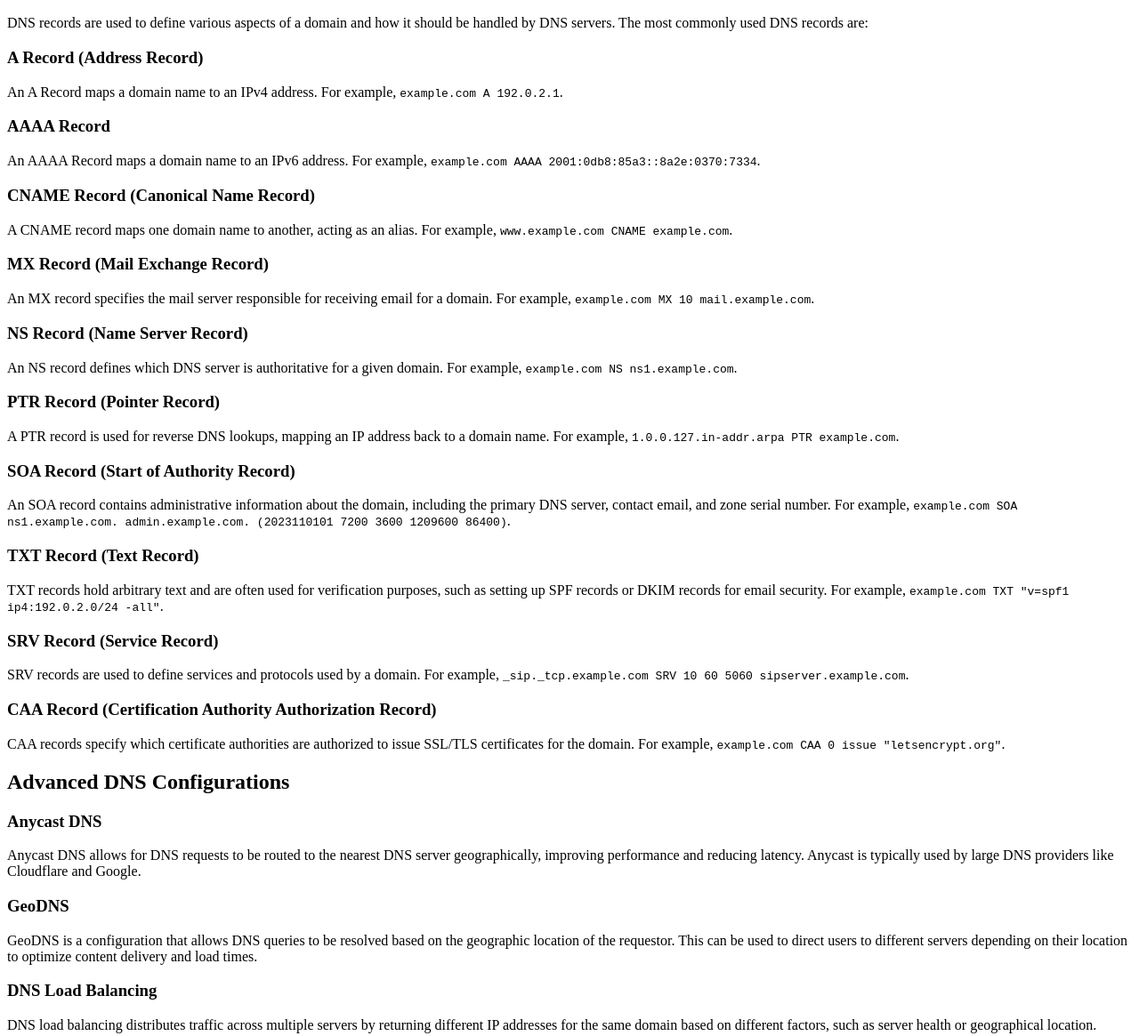
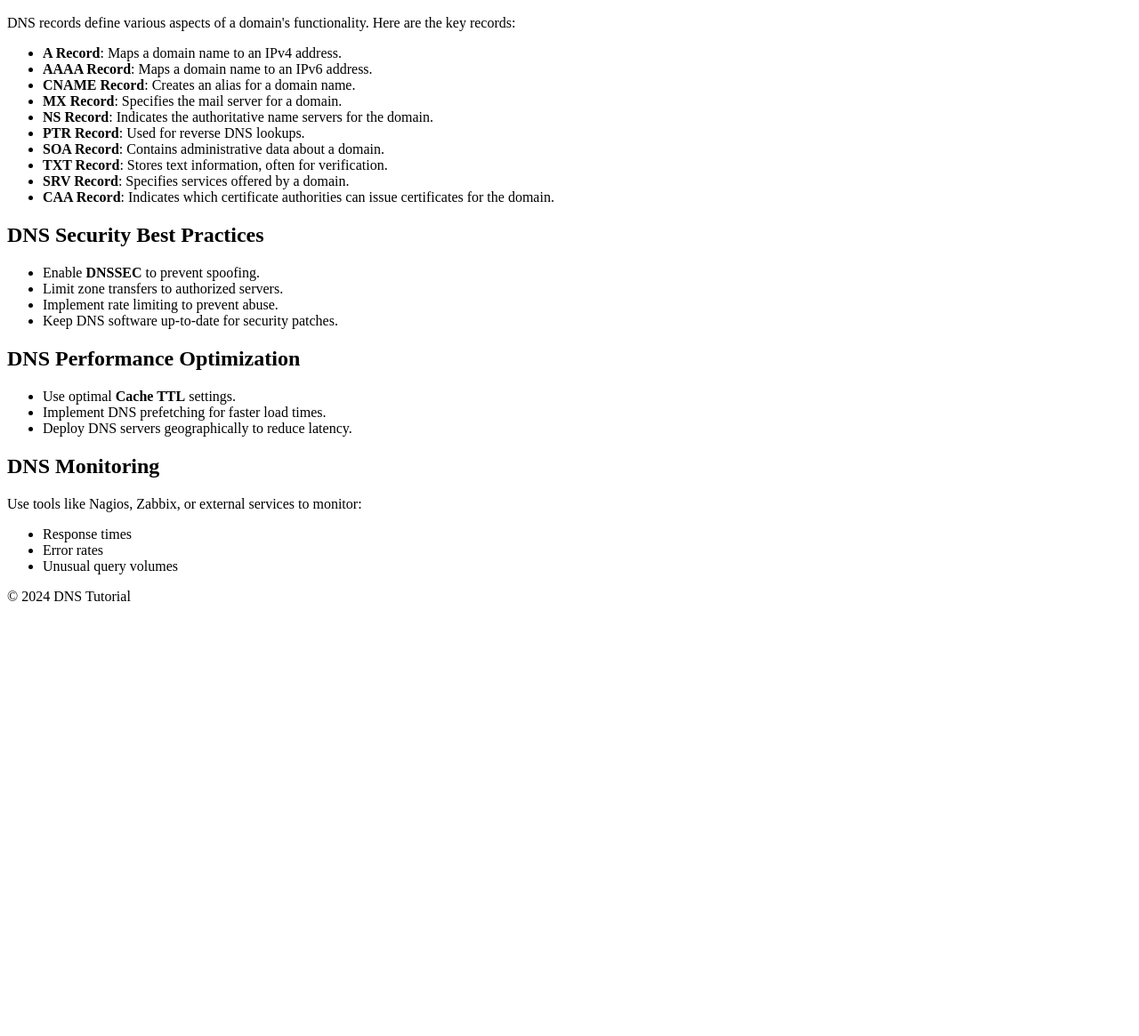
Before and after one commit to 37397398371280/DNS-Server-Tutorial, a plain HTML site: page index.html in a window 1280 px wide. Shown: the part 743-1908 px from the top of the page at 89% size. After the commit the page ends 1439 px from the top, so only its background shows below. Drawn offline with Linux system fonts and the light colour scheme.

Commit message:
Update index.html

```diff
--- a/index.html
+++ b/index.html
@@ -54,94 +54,55 @@
         <!-- DNS Records -->
         <section id="dns-records">
             <h2>DNS Records Explained</h2>
-            <p>DNS records are used to define various aspects of a domain and how it should be handled by DNS servers. The most commonly used DNS records are:</p>
-
-            <h3>A Record (Address Record)</h3>
-            <p>An A Record maps a domain name to an IPv4 address. For example, <code>example.com A 192.0.2.1</code>.</p>
-
-            <h3>AAAA Record</h3>
-            <p>An AAAA Record maps a domain name to an IPv6 address. For example, <code>example.com AAAA 2001:0db8:85a3::8a2e:0370:7334</code>.</p>
-
-            <h3>CNAME Record (Canonical Name Record)</h3>
-            <p>A CNAME record maps one domain name to another, acting as an alias. For example, <code>www.example.com CNAME example.com</code>.</p>
-
-            <h3>MX Record (Mail Exchange Record)</h3>
-            <p>An MX record specifies the mail server responsible for receiving email for a domain. For example, <code>example.com MX 10 mail.example.com</code>.</p>
-
-            <h3>NS Record (Name Server Record)</h3>
-            <p>An NS record defines which DNS server is authoritative for a given domain. For example, <code>example.com NS ns1.example.com</code>.</p>
-
-            <h3>PTR Record (Pointer Record)</h3>
-            <p>A PTR record is used for reverse DNS lookups, mapping an IP address back to a domain name. For example, <code>1.0.0.127.in-addr.arpa PTR example.com</code>.</p>
-
-            <h3>SOA Record (Start of Authority Record)</h3>
-            <p>An SOA record contains administrative information about the domain, including the primary DNS server, contact email, and zone serial number. For example, <code>example.com SOA ns1.example.com. admin.example.com. (2023110101 7200 3600 1209600 86400)</code>.</p>
-
-            <h3>TXT Record (Text Record)</h3>
-            <p>TXT records hold arbitrary text and are often used for verification purposes, such as setting up SPF records or DKIM records for email security. For example, <code>example.com TXT "v=spf1 ip4:192.0.2.0/24 -all"</code>.</p>
-
-            <h3>SRV Record (Service Record)</h3>
-            <p>SRV records are used to define services and protocols used by a domain. For example, <code>_sip._tcp.example.com SRV 10 60 5060 sipserver.example.com</code>.</p>
-
-            <h3>CAA Record (Certification Authority Authorization Record)</h3>
-            <p>CAA records specify which certificate authorities are authorized to issue SSL/TLS certificates for the domain. For example, <code>example.com CAA 0 issue "letsencrypt.org"</code>.</p>
-        </section>
-
-        <!-- Advanced Configurations -->
-        <section id="advanced-config">
-            <h2>Advanced DNS Configurations</h2>
-            <h3>Anycast DNS</h3>
-            <p>Anycast DNS allows for DNS requests to be routed to the nearest DNS server geographically, improving performance and reducing latency. Anycast is typically used by large DNS providers like Cloudflare and Google.</p>
-
-            <h3>GeoDNS</h3>
-            <p>GeoDNS is a configuration that allows DNS queries to be resolved based on the geographic location of the requestor. This can be used to direct users to different servers depending on their location to optimize content delivery and load times.</p>
-
-            <h3>DNS Load Balancing</h3>
-            <p>DNS load balancing distributes traffic across multiple servers by returning different IP addresses for the same domain based on different factors, such as server health or geographical location.</p>
+            <p>DNS records define various aspects of a domain's functionality. Here are the key records:</p>
+            <ul>
+                <li><strong>A Record</strong>: Maps a domain name to an IPv4 address.</li>
+                <li><strong>AAAA Record</strong>: Maps a domain name to an IPv6 address.</li>
+                <li><strong>CNAME Record</strong>: Creates an alias for a domain name.</li>
+                <li><strong>MX Record</strong>: Specifies the mail server for a domain.</li>
+                <li><strong>NS Record</strong>: Indicates the authoritative name servers for the domain.</li>
+                <li><strong>PTR Record</strong>: Used for reverse DNS lookups.</li>
+                <li><strong>SOA Record</strong>: Contains administrative data about a domain.</li>
+                <li><strong>TXT Record</strong>: Stores text information, often for verification.</li>
+                <li><strong>SRV Record</strong>: Specifies services offered by a domain.</li>
+                <li><strong>CAA Record</strong>: Indicates which certificate authorities can issue certificates for the domain.</li>
+            </ul>
         </section>
 
         <!-- DNS Security -->
         <section id="dns-security">
             <h2>DNS Security Best Practices</h2>
-            <h3>DNSSEC</h3>
-            <p>DNSSEC adds a layer of security by enabling DNS records to be cryptographically signed, preventing tampering and spoofing attacks.</p>
-            <h3>Access Control</h3>
-            <p>Limit zone transfers to authorized IPs to prevent unauthorized access to sensitive information.</p>
-            <h3>Rate Limiting</h3>
-            <p>Implement rate limiting on DNS queries to prevent DDoS (Distributed Denial of Service) attacks.</p>
-            <h3>Regular Updates</h3>
-            <p>Keep your DNS software up to date to ensure it is secure from known vulnerabilities.</p>
+            <ul>
+                <li>Enable <strong>DNSSEC</strong> to prevent spoofing.</li>
+                <li>Limit zone transfers to authorized servers.</li>
+                <li>Implement rate limiting to prevent abuse.</li>
+                <li>Keep DNS software up-to-date for security patches.</li>
+            </ul>
         </section>
 
-        <!-- DNS Performance Optimization -->
+        <!-- Performance Optimization -->
         <section id="dns-performance">
             <h2>DNS Performance Optimization</h2>
-            <h3>Cache TTL Settings</h3>
-            <p>Set optimal TTL (Time-To-Live) values for your DNS records to balance between performance and resource usage. Shorter TTLs lead to more frequent lookups, while longer TTLs reduce query load on DNS servers.</p>
-
-            <h3>DNS Prefetching</h3>
-            <p>Implement DNS prefetching in your web application to reduce latency for end-users when accessing domains that are likely to be used soon.</p>
-
-            <h3>DNS Server Placement</h3>
-            <p>Deploy DNS servers in multiple geographic locations to reduce latency and improve resolution speeds for global users.</p>
+            <ul>
+                <li>Use optimal <strong>Cache TTL</strong> settings.</li>
+                <li>Implement DNS prefetching for faster load times.</li>
+                <li>Deploy DNS servers geographically to reduce latency.</li>
+            </ul>
         </section>
 
-        <!-- DNS Monitoring -->
+        <!-- Monitoring -->
         <section id="dns-monitoring">
-            <h2>DNS Monitoring and Alerts</h2>
-            <p>Regularly monitor your DNS servers to ensure uptime and performance. Tools like <a href="https://www.nagios.org/">Nagios</a>, <a href="https://zabbix.com/">Zabbix</a>, or third-party DNS monitoring services can help you detect and respond to issues.</p>
-            <p>Common metrics to monitor:</p>
+            <h2>DNS Monitoring</h2>
+            <p>Use tools like Nagios, Zabbix, or external services to monitor:</p>
             <ul>
-                <li>Query Response Times</li>
-                <li>Cache Hit/Miss Ratios</li>
-                <li>Error Rates (e.g., SERVFAIL, NXDOMAIN)</li>
-                <li>Unusual Query Volumes (potential sign of a DDoS attack)</li>
+                <li>Response times</li>
+                <li>Error rates</li>
+                <li>Unusual query volumes</li>
             </ul>
         </section>
     </main>
-
     <footer>
-        <p>&copy; 2024 DNS Tutorial</p
+        <p>&copy; 2024 DNS Tutorial</p>
     </footer>
 </body>
 </html>
```
